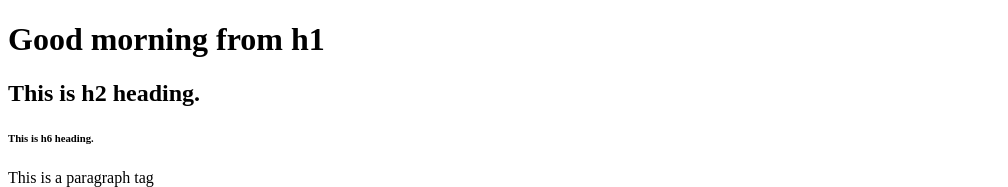
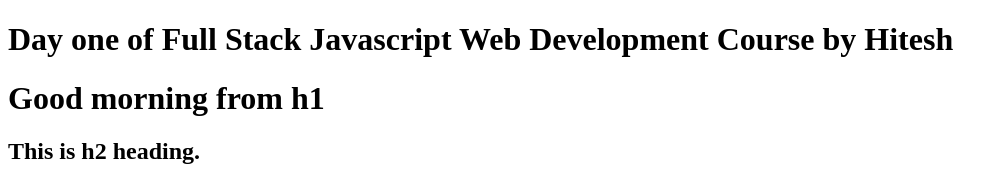
Before and after one commit to itsmesohit/Ineuron-class-1, a plain HTML site: page index.html in a window 1280 px wide. Shown: the top 187 px of the page, without its empty margins (0-1008 px from the left). Drawn offline with Linux system fonts and the light colour scheme.

Commit message:
First class of day one

```diff
--- a/index.html
+++ b/index.html
@@ -8,7 +8,7 @@
 </head>
 <body>
     <!-- These are heading tags from h1 ,h2,h3...h6 -->
-    <h1></h1>
+    <h1>Day one of Full Stack Javascript Web Development Course by Hitesh</h1>
     <h1>Good morning from h1</h1>
     <h2>This is h2 heading.</h2>
 
```
